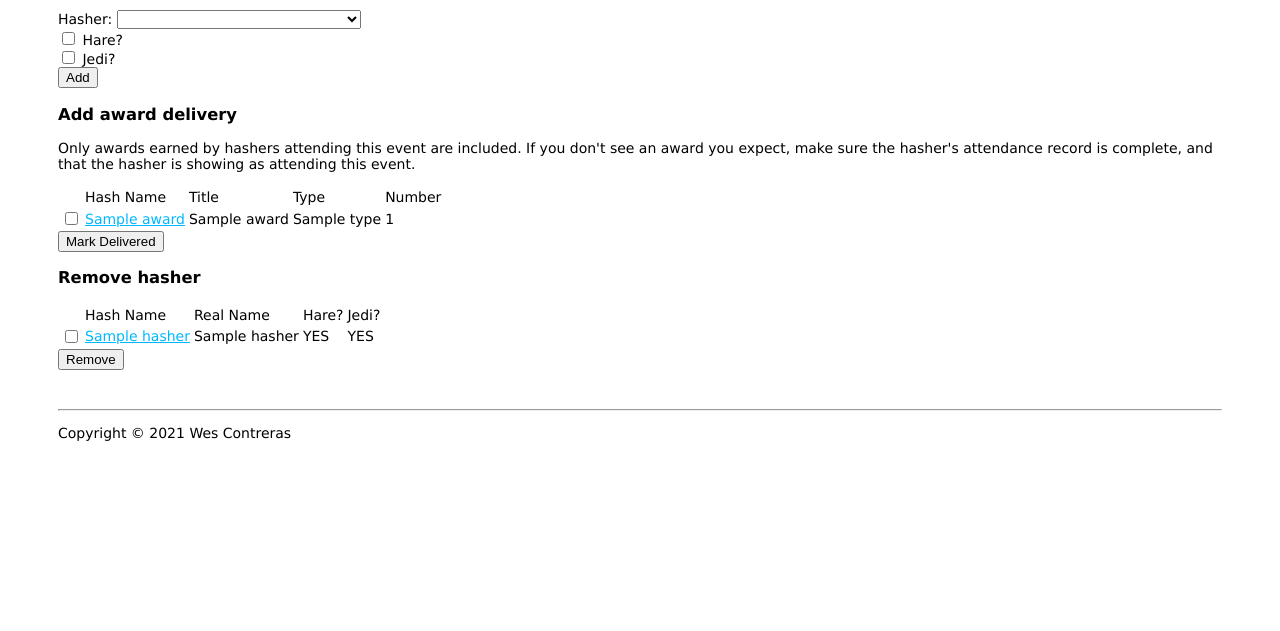
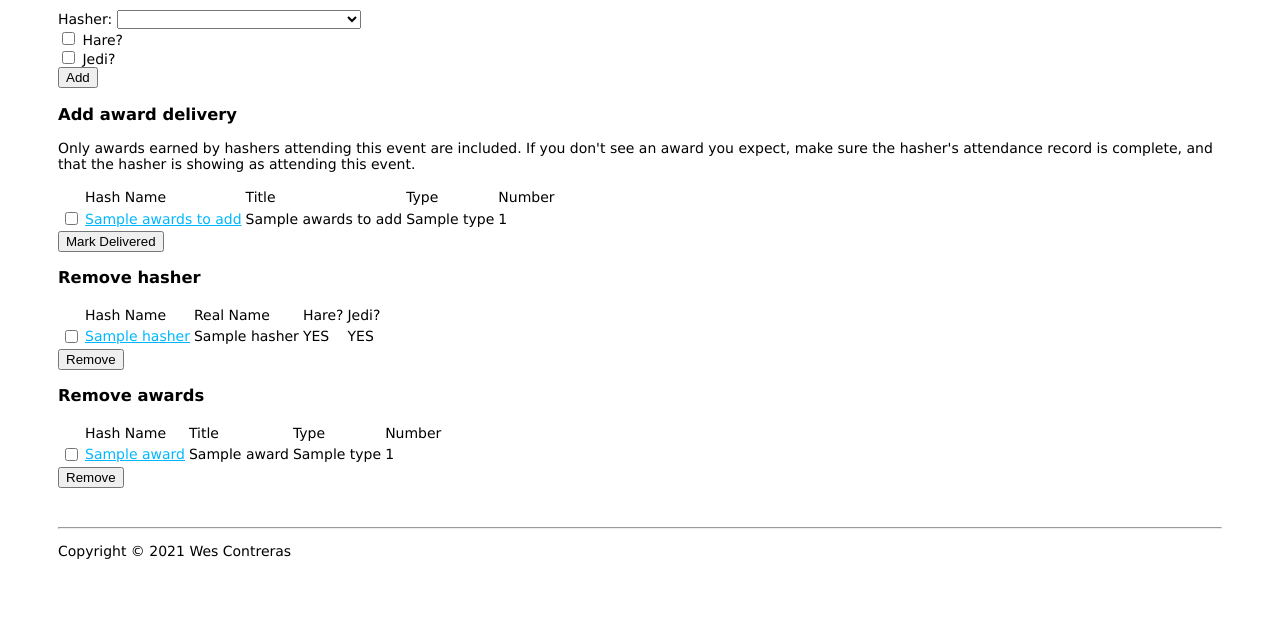
Before and after one commit to wescpdx/orderh3, a Node project: template views/pages/event/add.ejs in a window 1280 px wide. Shown: the part 248-879 px from the top of the page. Before the commit the page ends 689 px from the top, so only its background shows below. Run offline with Node 20 templates, Linux system fonts and the light colour scheme; the template is opened without the code that fills it: most values are stand-ins (such as "Sample title", 1, 10 or a date in 2020); some libraries are stand-ins or nearby versions.

Commit message:
removing awards

```diff
--- a/views/pages/event/add.ejs
+++ b/views/pages/event/add.ejs
@@ -28,6 +28,9 @@
   <h3>Remove hasher</h3>
   <%- include('../../partials/remove-hasher-form'); %>
 
+  <h3>Remove awards</h3>
+  <%- include('../../partials/remove-award-form'); %>
+
 </main>
 
   <%- include('../../partials/footer'); %>
--- a/views/partials/add-award-form.ejs
+++ b/views/partials/add-award-form.ejs
@@ -10,22 +10,22 @@
         <td>Type</td>
         <td>Number</td>
       </tr>
-    <% if (awards && awards.length > 0) { %>
-      <% for (let i=0, l=awards.length; i < l; i++) { %>
+    <% if (awardsToAdd && awardsToAdd.length > 0) { %>
+      <% for (let i=0, l=awardsToAdd.length; i < l; i++) { %>
         <tr class="list_item">
           <td>
             <div class="input_box">
               <input type="checkbox"
-               id="hasher-<%= awards[i].hasher_id _%>--honor-<%= awards[i].honor_id _%>-"
-               name="hasher-<%= awards[i].hasher_id _%>--honor-<%= awards[i].honor_id _%>-"
-               value="<%= awards[i].hasher_id _%>"
+               id="hasher-<%= awardsToAdd[i].hasher_id _%>--honor-<%= awardsToAdd[i].honor_id _%>-"
+               name="hasher-<%= awardsToAdd[i].hasher_id _%>--honor-<%= awardsToAdd[i].honor_id _%>-"
+               value="<%= awardsToAdd[i].hasher_id _%>"
                />
             </div>
           </td>
-          <td><a href="/hasher/<%= awards[i].hasher_id _%>"><%= awards[i].hash_name %></a></td>
-          <td><%= awards[i].title %></td>
-          <td><%= awards[i].type %></td>
-          <td><%= awards[i].num %></td>
+          <td><a href="/hasher/<%= awardsToAdd[i].hasher_id _%>"><%= awardsToAdd[i].hash_name %></a></td>
+          <td><%= awardsToAdd[i].title %></td>
+          <td><%= awardsToAdd[i].type %></td>
+          <td><%= awardsToAdd[i].num %></td>
         </tr>
       <% } %>
     <% } else { %>
--- /dev/null
+++ b/views/partials/remove-award-form.ejs
@@ -0,0 +1,39 @@
+
+<div id="remove_award_form">
+  <form id="remove_award" target="_self" method="post">
+    <input type="hidden" id="form" name="form" value="remove_award" />
+    <table>
+      <tr class="list_header">
+        <td></td>
+        <td>Hash Name</td>
+        <td>Title</td>
+        <td>Type</td>
+        <td>Number</td>
+      </tr>
+    <% if (event && event.awards && event.awards.length > 0) { %>
+      <% for (let i=0, l=event.awards.length; i < l; i++) { %>
+        <tr class="list_item">
+          <td>
+            <div class="input_box">
+              <input type="checkbox"
+               id="honor-<%= event.awards[i].honor_id _%>"
+               name="honor-<%= event.awards[i].honor_id _%>"
+               value="<%= event.awards[i].honor_id _%>"
+               />
+            </div>
+          </td>
+          <td><a href="/hasher/<%= event.awards[i].hasher_id _%>"><%= event.awards[i].hash_name %></a></td>
+          <td><%= event.awards[i].title %></td>
+          <td><%= event.awards[i].type %></td>
+          <td><%= event.awards[i].num %></td>
+        </tr>
+      <% } %>
+    <% } else { %>
+      <tr>
+        <td>No awards to show</td>
+      </tr>
+    <% } %>
+    </table>
+    <input id="remove_award_submit" type="submit" value="Remove" />
+  </form>
+</div>
--- a/views/partials/remove-hasher-form.ejs
+++ b/views/partials/remove-hasher-form.ejs
@@ -1,6 +1,6 @@
 
 <div id="remove_hasher_form">
-  <form id="edit_event_form" target="_self" method="post">
+  <form id="remove_hasher" target="_self" method="post">
     <input type="hidden" id="form" name="form" value="remove_hasher" />
     <table>
       <tr class="list_header">
```
Also changed, not shown: bin/h3db.js (+20 -4 lines), routes/event.js (+13 -1 lines).
